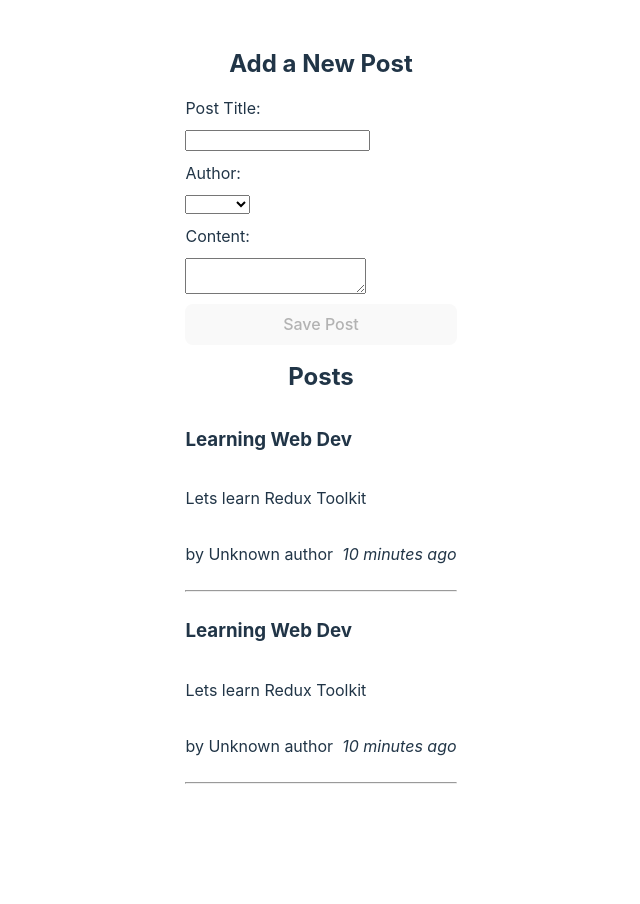
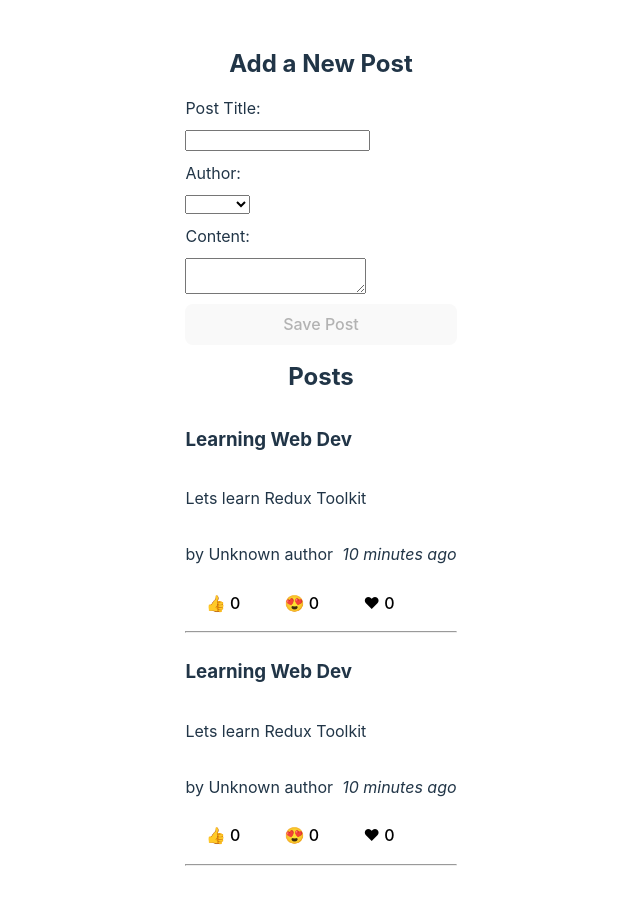
Before and after one commit to ArnabChatterjee20k/React---ReduxToolkit, a React (Vite) app in the folder reduxtoolkit/: page / in a window 1280 px wide. Shown: the whole page, without its empty margins (319-959 px from the left). Before the commit the page ends 824 px from the top, so only its background shows below. Built offline with nearby package versions, Linux system fonts and the light colour scheme.

Commit message:
Added Reactions Button

```diff
--- a/reduxtoolkit/src/features/post/PostsList.jsx
+++ b/reduxtoolkit/src/features/post/PostsList.jsx
@@ -2,6 +2,7 @@
 import { useSelector } from "react-redux";
 import { PostAuthor } from "./PostAuthor";
 import { selectAllPosts } from "./postSlice";
+import ReactionButtons from "./ReactionButtons";
 import TimeAgo from "./TimeAgo";
 
 export default function PostsList() {
@@ -17,6 +18,7 @@
           <PostAuthor userId={post.userId}/>
           <TimeAgo timestamp={post.date}/>
         </p>
+        <ReactionButtons post={post}/>
       </article>
       <hr />
     </>
--- /dev/null
+++ b/reduxtoolkit/src/features/post/ReactionButtons.jsx
@@ -0,0 +1,30 @@
+import { useDispatch } from "react-redux";
+import { reactionAdded } from "./postSlice";
+
+const reactionEmoji = {
+  thumbsUp: "👍",
+  wow: "😍",
+  heart: "❤",
+};
+
+const ReactionButtons = ({ post }) => {
+  const dispatch = useDispatch();
+  const reactionButtons = Object.entries(reactionEmoji).map(([name, emoji]) => {
+    return (
+      <button
+        key={name}
+        type="button"
+        style={{backgroundColor:"transparent"}}
+        onClick={() =>
+          dispatch(reactionAdded({ postId: post.id, reaction: name }))
+        }
+      >
+        {emoji} {post.reactions[name]}
+      </button>
+    );
+  });
+
+  return <div style={{display:"flex",gap:4}}>{reactionButtons}</div>;
+};
+
+export default ReactionButtons;
--- a/reduxtoolkit/src/features/post/postSlice.js
+++ b/reduxtoolkit/src/features/post/postSlice.js
@@ -7,12 +7,22 @@
     date: sub(new Date(), { minutes: 10 }).toISOString(),
     title: "Learning Web Dev",
     content: "Lets learn Redux Toolkit",
+    reactions: {
+      thumbsUp: 0,
+      wow: 0,
+      heart: 0,
+    },
   },
   {
     id: "2",
     date: sub(new Date(), { minutes: 10 }).toISOString(),
     title: "Learning Web Dev",
     content: "Lets learn Redux Toolkit",
+    reactions: {
+      thumbsUp: 0,
+      wow: 0,
+      heart: 0,
+    },
   },
 ];
 
@@ -24,6 +34,7 @@
       reducer(state, action) {
         state.push(action.payload);
       },
+      // this is the payload which will be going to be used in newPost
       prepare(title, content, userId) {
         return {
           payload: {
@@ -31,15 +42,27 @@
             title,
             content,
             userId,
-            date : new Date().toISOString()
+            date: new Date().toISOString(),
+            reactions: {
+              thumbsUp: 0,
+              wow: 0,
+              heart: 0,
+            },
           },
         };
       },
+    },
+    reactionAdded(state, action) {
+      const { postId, reaction } = action.payload;
+      const existingPost = state.find((post) => post.id === postId);
+      if (existingPost) {
+        existingPost.reactions[reaction]++;
+      }
     },
   },
 });
 
 // selector functions
 export const selectAllPosts = (state) => state.posts;
-export const { postAdded } = postsSlice.actions;
+export const { postAdded, reactionAdded } = postsSlice.actions;
 export default postsSlice.reducer;
```
